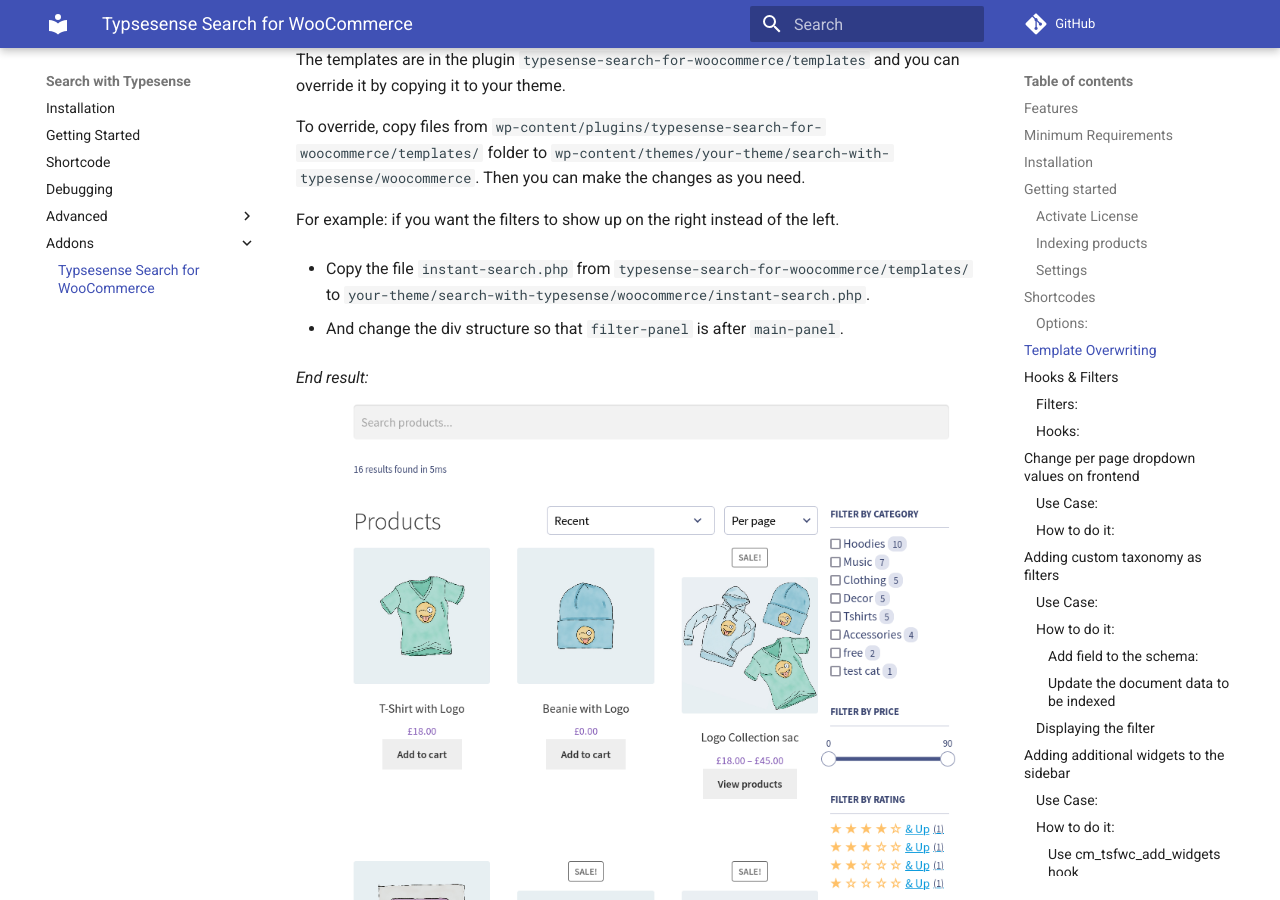
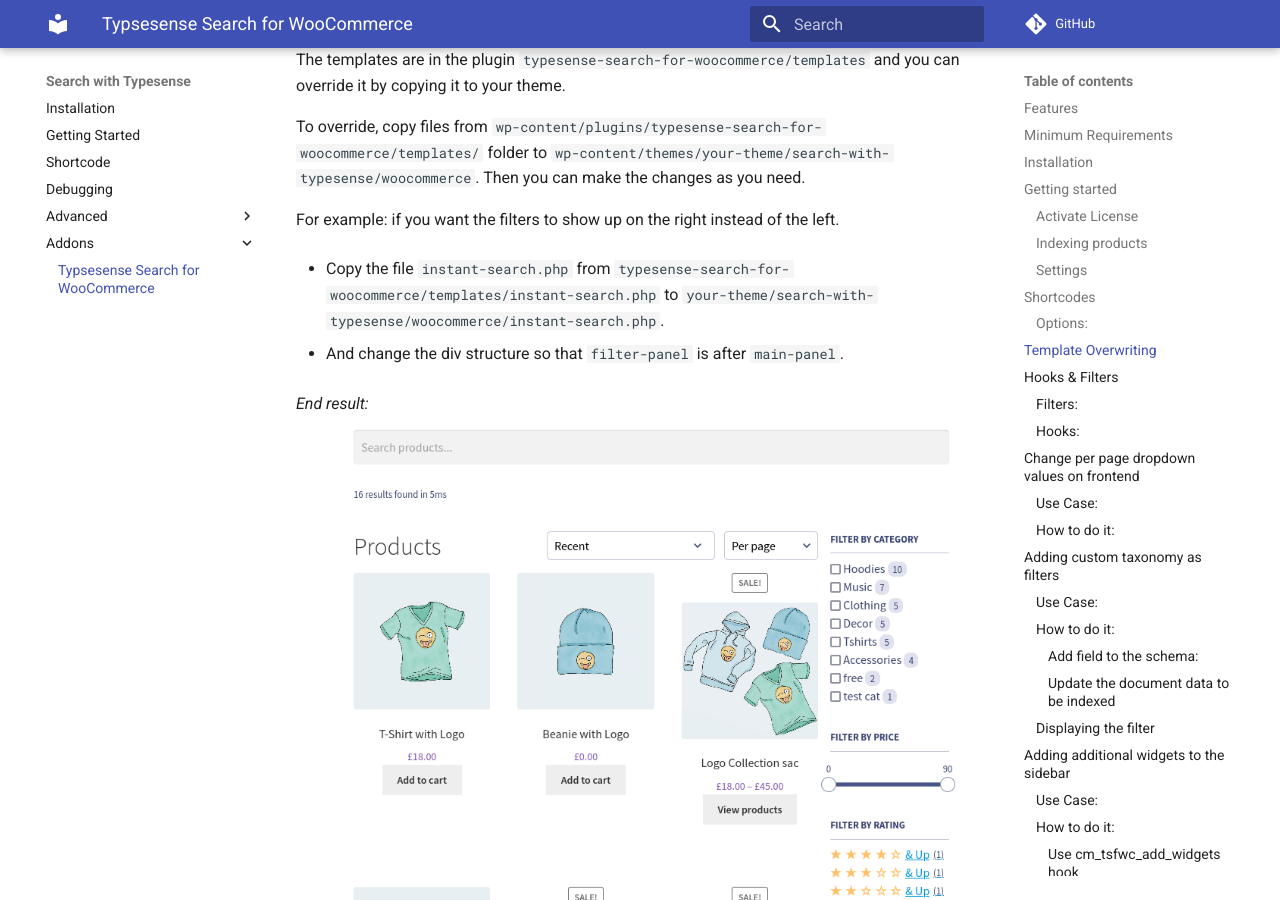
Before and after one commit to codemanas/cm-typesense-docs, an MkDocs documentation site: the page built from docs/tsfwc.md, in a window 1280 px wide and 900 px high, scrolled down 6083 px. Built offline with MkDocs 1.6.1 and Material for MkDocs 9.7.7, drawn with Linux system fonts in a browser that asks for light colours; comment, search, counter and statistics services are not loaded.

Commit message:
Additional correction for template overriding

```diff
--- a/docs/tsfwc.md
+++ b/docs/tsfwc.md
@@ -141,7 +141,7 @@
 
 For example: if you want the filters to show up on the right instead of the left.
 
-* Copy the file `instant-search.php` from `typesense-search-for-woocommerce/templates/` to `your-theme/search-with-typesense/woocommerce/instant-search.php`.
+* Copy the file `instant-search.php` from `typesense-search-for-woocommerce/templates/instant-search.php` to `your-theme/search-with-typesense/woocommerce/instant-search.php`.
 
 * And change the div structure so that `filter-panel` is after `main-panel`.
 
```
